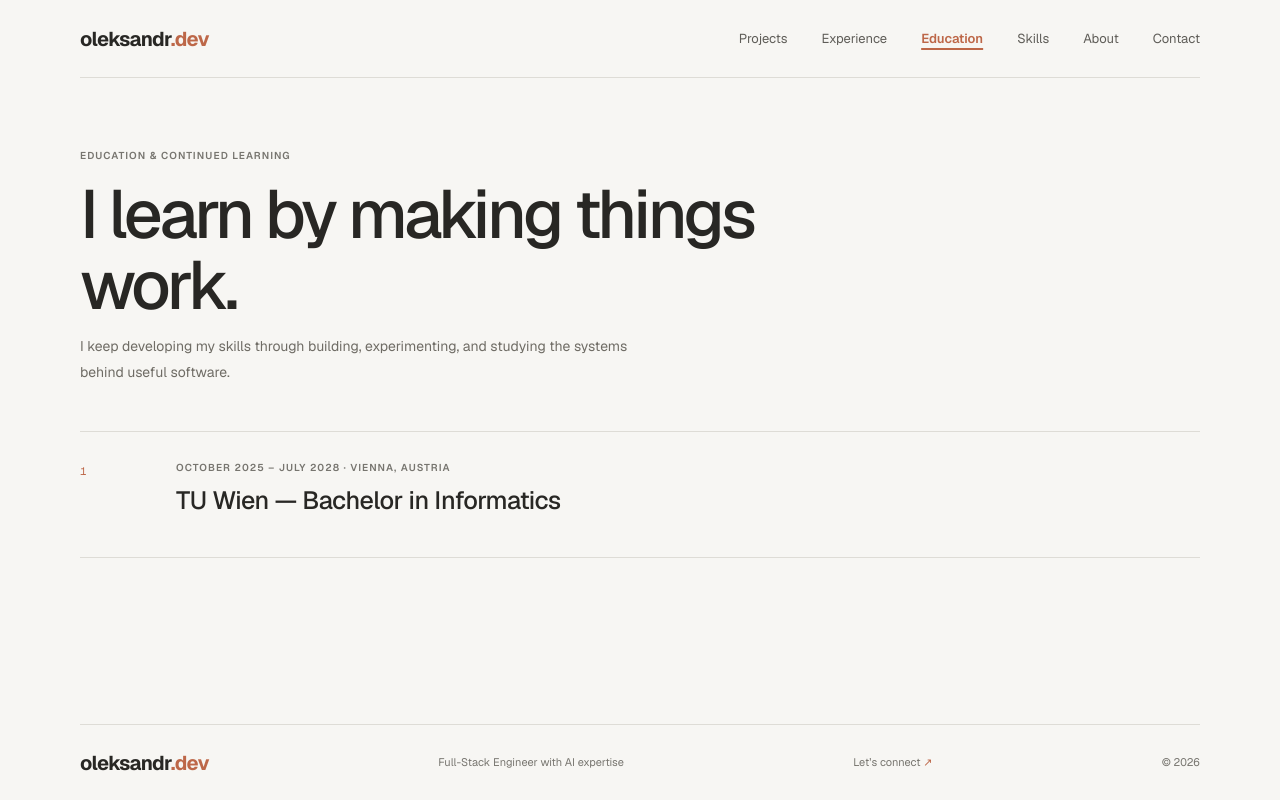
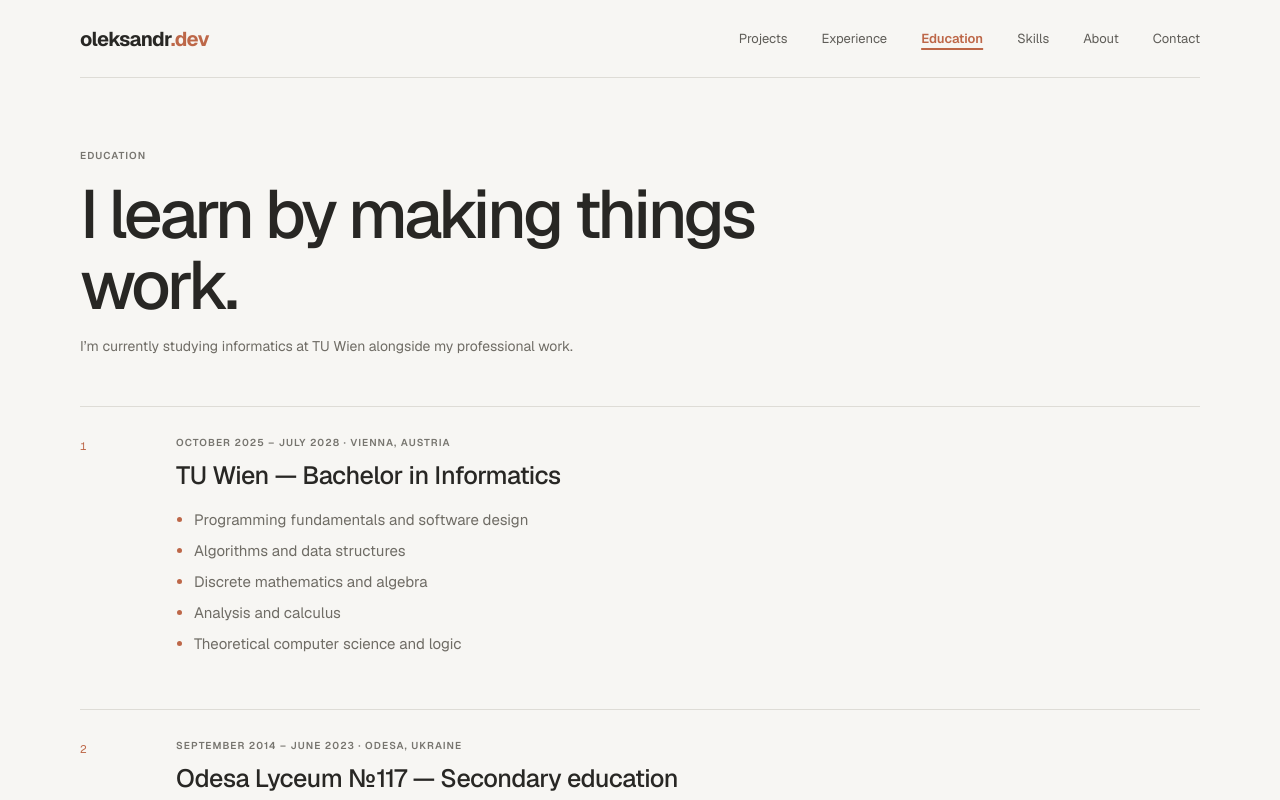
Before and after one commit to x-FrizBy-x/oleksandr_gordieiev, a Next.js app: page /education in a window 1280 px wide. Shown: the top 800 px of the page. Built offline with nearby package versions, Linux system fonts and the light colour scheme.

Commit message:
Updated Education page to better represent the education

```diff
--- a/app/education/page.tsx
+++ b/app/education/page.tsx
@@ -1,8 +1,8 @@
 import type { Metadata } from "next";
 
 export const metadata: Metadata = {
-  title: "Education | Alex",
-  description: "Alex’s education in informatics at TU Wien.",
+  title: "Education",
+  description: "Oleksandr’s education in informatics at TU Wien.",
 };
 
 type EducationEntry = {
@@ -10,6 +10,7 @@ type EducationEntry = {
   degree: string;
   period: string;
   location: string;
+  bullets?: string[];
 };
 
 const educationEntries: EducationEntry[] = [
@@ -18,6 +19,26 @@ const educationEntries: EducationEntry[] = [
     degree: "Bachelor in Informatics",
     period: "October 2025 – July 2028",
     location: "Vienna, Austria",
+    // TODO: verify these against the actual TU Wien curriculum.
+    bullets: [
+      "Programming fundamentals and software design",
+      "Algorithms and data structures",
+      "Discrete mathematics and algebra",
+      "Analysis and calculus",
+      "Theoretical computer science and logic",
+    ],
+  },
+  // TODO: fill in — template entry with placeholders; replace or delete before publishing.
+  {
+    institution: "Odesa Lyceum №117",
+    degree: "Secondary education",
+    period: "September 2014 – June 2023",
+    location: "Odesa, Ukraine",
+    bullets: [
+      "Participated and placed in regional mathematics, physics and chemistry competitions",
+      "Organized and led student projects and activities",
+      "Graduated with honors. GPA: 11.2/12.0",
+    ],
   },
 ];
 
@@ -25,9 +46,9 @@ export default function EducationPage() {
   return (
     <main className="page-wrap page-content">
       <header className="page-intro">
-        <p className="eyebrow">EDUCATION & CONTINUED LEARNING</p>
+        <p className="eyebrow">EDUCATION</p>
         <h1>I learn by making things work.</h1>
-        <p>I keep developing my skills through building, experimenting, and studying the systems behind useful software.</p>
+        <p>I’m currently studying informatics at TU Wien alongside my professional work.</p>
       </header>
       <section className="learning-list" aria-label="Education">
         {educationEntries.map((entry, index) => (
@@ -36,6 +57,11 @@ export default function EducationPage() {
             <div>
               <p className="eyebrow">{entry.period} · {entry.location}</p>
               <h2>{entry.institution} — {entry.degree}</h2>
+              {entry.bullets && (
+                <ul className="entry-bullets">
+                  {entry.bullets.map((bullet, bulletIndex) => <li key={`${bullet}-${bulletIndex}`}>{bullet}</li>)}
+                </ul>
+              )}
             </div>
           </article>
         ))}
```
